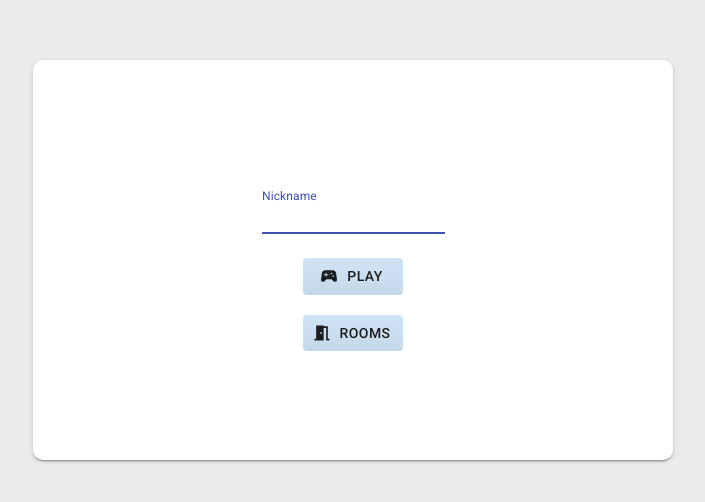
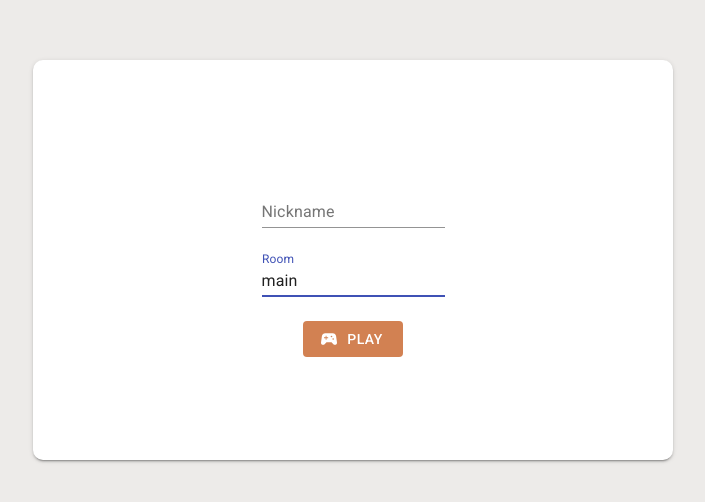
Before and after one commit to Room4O4/pictionary, a React (Create React App) app in the folder client/: page / in a window 1280 px wide. Shown: the part 140-642 px from the top of the page, without its empty margins (287-992 px from the left). Built offline with nearby package versions, Linux system fonts and the light colour scheme.

Commit message:
Implement minimal rooms functionality

```diff
--- a/client/src/components/button/button.css
+++ b/client/src/components/button/button.css
@@ -1,4 +1,5 @@
 .button {
-   background-image: var(--buttonColor);
+   background-color: var(--primaryColor);
    min-width: 100px;
+   color: white;
 }
--- a/client/src/components/home/WelcomeLayout.js
+++ b/client/src/components/home/WelcomeLayout.js
@@ -2,23 +2,25 @@ import React, { useState } from 'react';
 import { TextField } from '@material-ui/core';
 import UIButton from '../button';
 import SportsEsportsIcon from '@material-ui/icons/SportsEsports';
-import MeetingRoomIcon from '@material-ui/icons/MeetingRoom';
 
 import './WelcomeLayout.css';
 
+const DEFAULT_ROOM = 'main';
+
 const WelcomeLayout = (props) => {
   const [nickname, setNickname] = useState(null);
+  const [roomname, setRoomname] = useState(DEFAULT_ROOM);
 
-  const handleInputChange = (event) => {
+  const handleNicknameChange = (event) => {
     setNickname(event.target.value);
   };
 
-  const handlePlayClick = (event) => {
-    props.onPlayClicked(nickname);
+  const handleRoomnameChange = (event) => {
+    setRoomname(event.target.value);
   };
 
-  const handleRoomsClick = (event) => {
-
+  const handlePlayClick = (event) => {
+    props.onPlayClicked(nickname, roomname);
   };
 
   return (
@@ -29,8 +31,18 @@ const WelcomeLayout = (props) => {
         id="nickname"
         label="Nickname"
         type="email"
-        onChange={handleInputChange}
+        onChange={handleNicknameChange}
         value={nickname}
+        className="welcomeLayoutChild"
+      />
+      <TextField
+        autoFocus
+        margin="dense"
+        id="roomname"
+        label="Room"
+        type="email"
+        onChange={handleRoomnameChange}
+        value={roomname}
         className="welcomeLayoutChild"
       />
       <UIButton
@@ -39,12 +51,6 @@ const WelcomeLayout = (props) => {
         startIcon={<SportsEsportsIcon/>}>
           Play
       </UIButton>
-      <UIButton
-        className="welcomeLayoutChild"
-        onClick={handleRoomsClick}
-        startIcon={<MeetingRoomIcon/>}>
-          Rooms
-      </UIButton>
     </div>
 
   );
--- a/client/src/components/home/index.js
+++ b/client/src/components/home/index.js
@@ -6,14 +6,12 @@ import { PlayerContext } from '../../contexts/PlayerContext';
 
 import './index.css';
 
-const DEFAULT_ROOM = 'main';
-
 const Home = (props) => {
   const history = useHistory();
   const { updatePlayerName, updateRoomName } = useContext(PlayerContext);
 
-  const onPlayClicked = (name) => {
-    openRoom(name, DEFAULT_ROOM);
+  const onPlayClicked = (name, roomName) => {
+    openRoom(name, roomName);
   };
 
   const onRoomsClicked = () => {
@@ -23,7 +21,7 @@ const Home = (props) => {
   const openRoom = (name, roomName) => {
     updatePlayerName(name);
     updateRoomName(roomName);
-    history.push('/rooms');
+    history.push(`/rooms/${roomName}`);
   };
 
   return (
```
Also changed, not shown: 1 other file (tests, documents, lock files or other folders).
